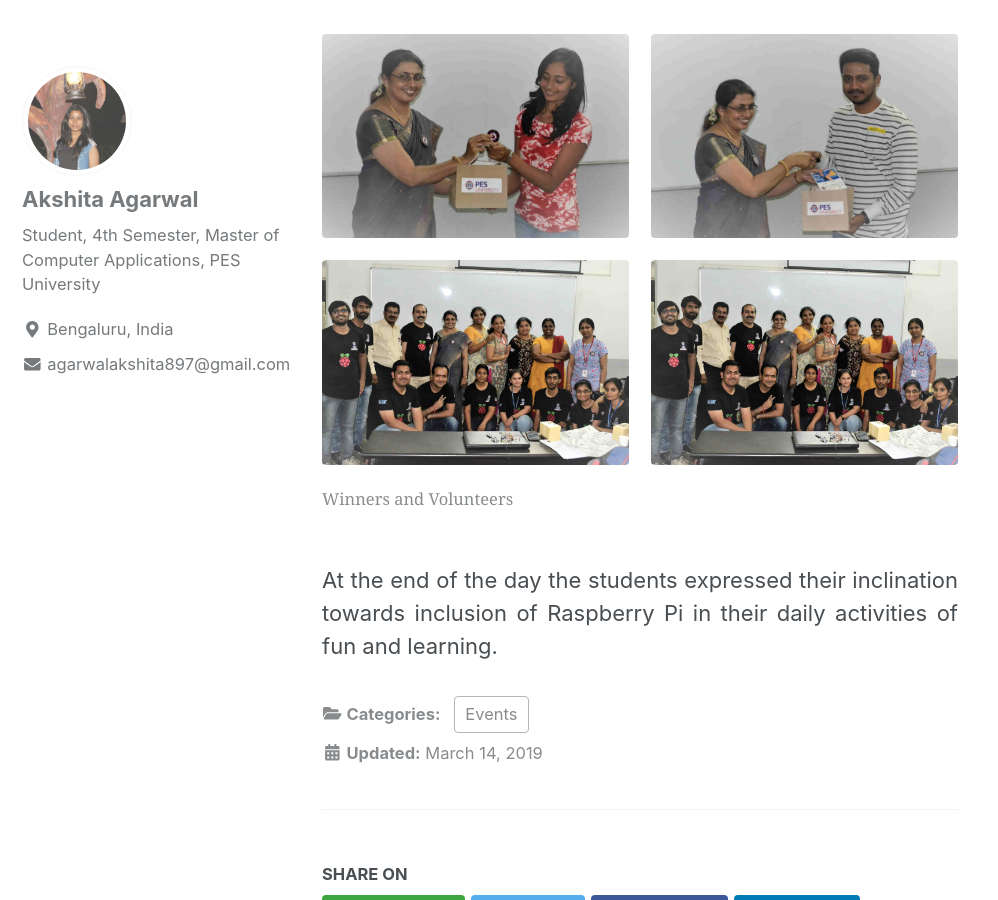
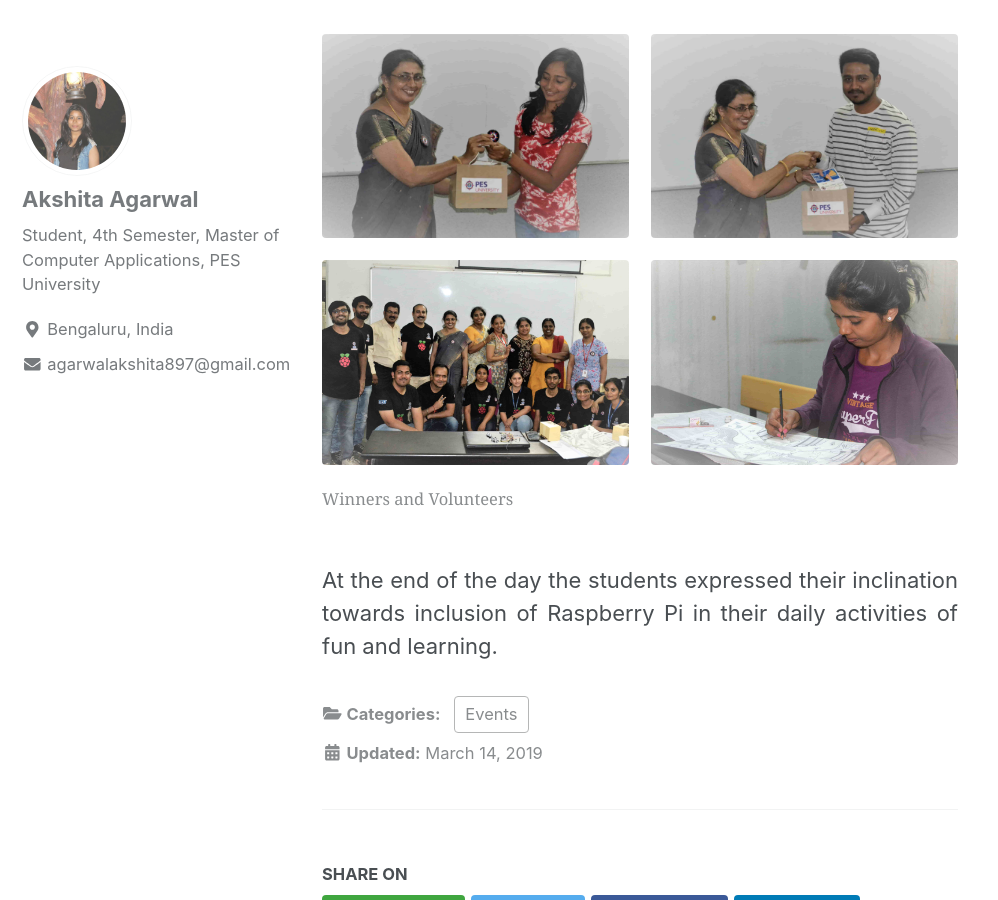
Before and after one commit to pesumca/pesumca.github.io, a Jekyll site: the page built from _posts/2019-03-14-pesu-mca-organized-pi-idea.md, in a window 1280 px wide and 900 px high, scrolled down 1616 px. Shown: the whole window, without its empty margins (0-998 px from the left). Built offline with Jekyll 4.4.1, drawn with Linux system fonts in a browser that asks for light colours; cached includes are drawn as plain includes; nearby versions of some CDN libraries.

Commit message:
Update image for gallery

```diff
--- a/_posts/2019-03-14-pesu-mca-organized-pi-idea.md
+++ b/_posts/2019-03-14-pesu-mca-organized-pi-idea.md
@@ -42,9 +42,9 @@ gallery2:
     image_path: /assets/images/pi-idea-2019/8.jpg
     alt: "placeholder image 8"
     title: "Daily Weekly Abstract App"
-  - url: /assets/images/pi-idea-2019/8.jpg
-    image_path: /assets/images/pi-idea-2019/8.jpg
-    alt: "placeholder image 8"
+  - url: /assets/images/pi-idea-2019/9.jpg
+    image_path: /assets/images/pi-idea-2019/9.jpg
+    alt: "placeholder image 9"
     title: "Daily Weekly Abstract App"
 ---
 
```
Also changed, not shown: assets/images/pi-idea-2019/9.jpg (added).
